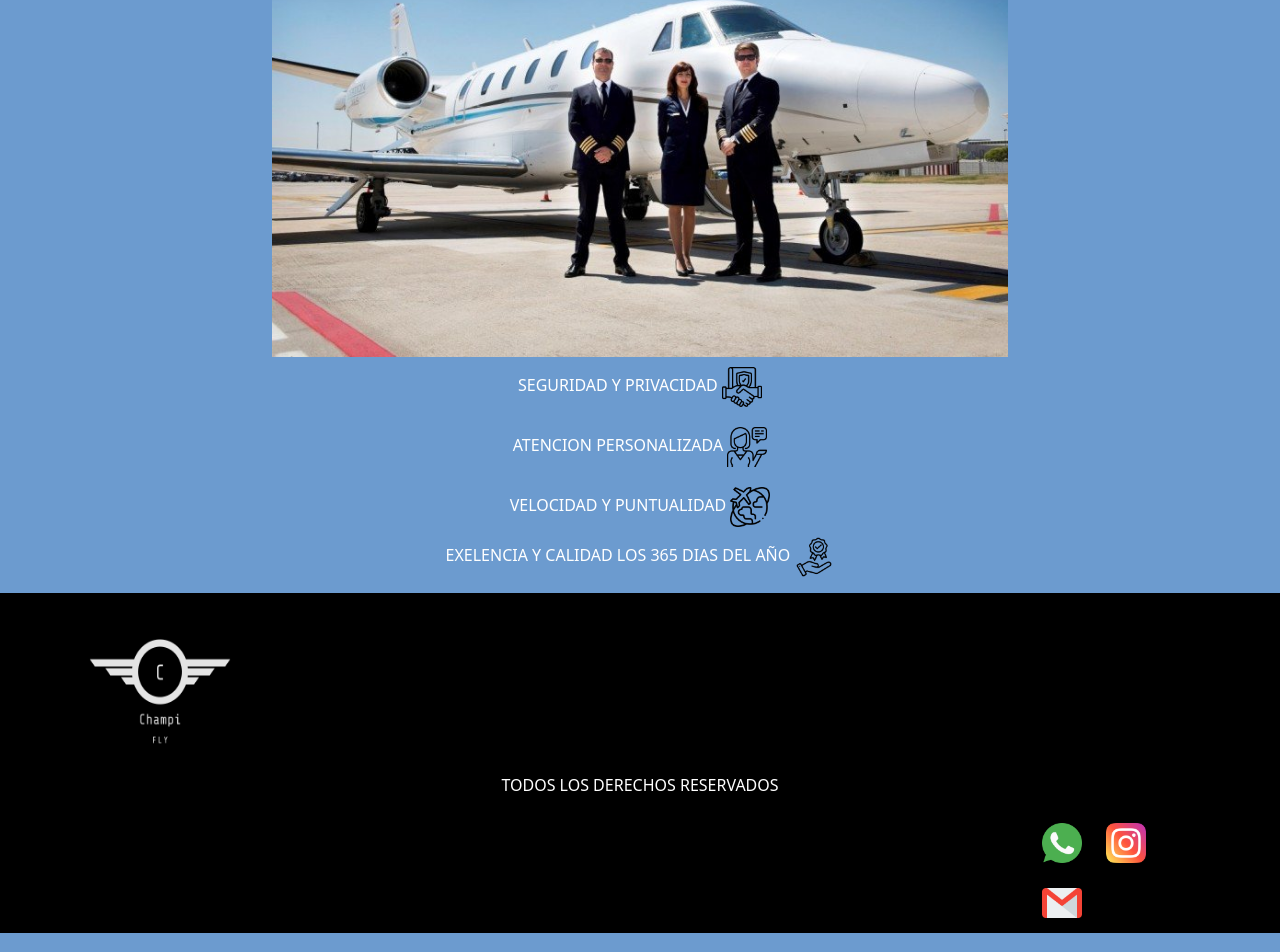
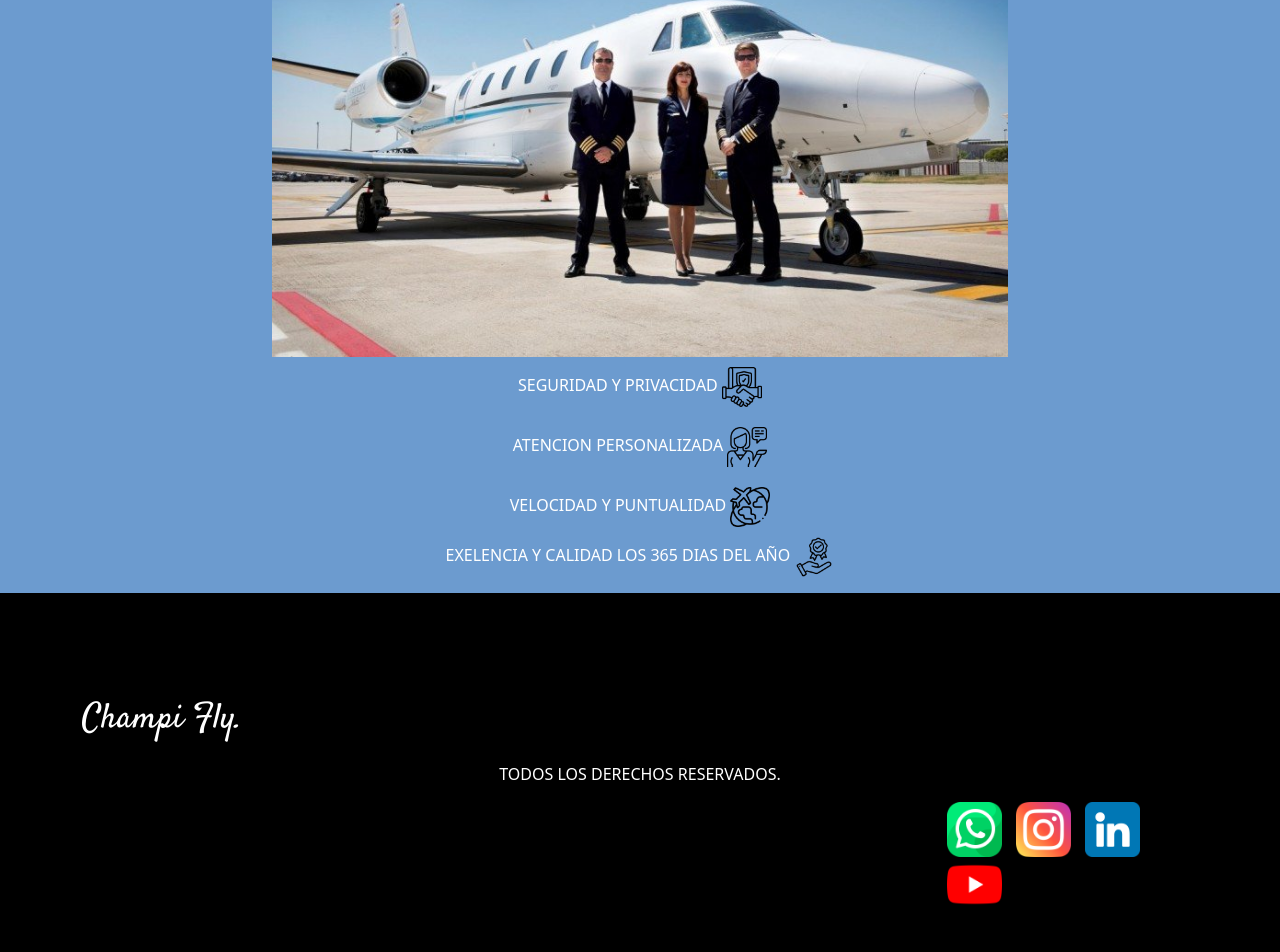
Before and after one commit to JuanpPabloFerraccioli/Entrega3Proyecto, a plain HTML site: page index.html in a window 1280 px wide. Shown: the part 964-1916 px from the top of the page. Drawn offline with nearby package versions, Linux system fonts and the light colour scheme.

Commit message:
Agregado de fotos y footer index

```diff
--- a/css/styles.css
+++ b/css/styles.css
@@ -1,5 +1,4 @@
-@import url('https://fonts.googleapis.com/css2?family=Noto+Sans&display=swap');
-
+@import url('https://fonts.googleapis.com/css2?family=Noto+Sans&family=Satisfy&display=swap');
 *{
     margin: 0%;
     padding: 0%;
@@ -79,35 +78,47 @@ footer{
     height: 100%;
     background-color: black;
 }
+/* TEXTO LOGO FOOTER */
+.cfooter{
+    font-family: 'Noto Sans', sans-serif;
+font-family: 'Satisfy', cursive;
+color: white;
+font-size: 35px;
+margin-top: 100px;
 
-.logofooter{
-    height: 180px;
-    width: 180px;
+}
+/* TEXTO COPY FOOTER */
+.copyfooter{
+color: white;
 
-    /* margin-top: 100px; */
+
+
+}
+/* REFERENCIA PARA ICONOS */
+.logowpp{
+    height: 55px;
+    width: 55px;
+    margin-left: 10px;
+
 }
 
-.copytext{
-    color: white;
-    /* margin-bottom: px; */
+.logoig{
+    height: 55px;
+    width: 55px;
+    margin-left: 10px;
 }
 
-
-.footerwpp{
-
-    height: 60px;
-    width: 60px;
-    padding: 10px;
+.logolk{
+    height: 55px;
+    width: 55px;
+    margin-left: 10px;
+}
+.logoyt{
+    height: 55px;
+    width: 55px;
+    margin-left: 10px;
 }
 
-.footerinstagram{
-    height: 60px;
-    width: 60px;
-    padding: 10px;
+footer div .logosredes{
+    margin-bottom: 40px;
 }
-
-.footermail{
-    height: 60px;
-    width: 60px;
-    padding: 10px;
-}
--- a/index.html
+++ b/index.html
@@ -102,56 +102,24 @@
 
     <div class="container">
         <div class="row">
-            <!-- LOGO CF -->
-            <img class="col-4 logofooter" src="images/logo_transparentsized.png" alt="">
+        <p class="col-4 cfooter">Champi Fly.</p>
         </div>
-        <!-- COPYRIGTH -->
-            <div class="col-12">
-                <p class="text-center copytext">TODOS LOS DERECHOS RESERVADOS</p>
-            </div>
-            <!-- REDES SOCIALES FOOTER -->
-                <div class="row d-flex justify-content-end">
-                    <div class="col-2">
-                    <img class="footerwpp" src="images/whatsapp logo.png" alt="logo wpp">
-                    <img class="footerinstagram" src="images/instagram.png" alt="log ig">
-                    <img class="footermail" src="images/gmail logo.png" alt="logo gmail">
+        <div class="col-12">
+            <p class="text-center copyfooter">TODOS LOS DERECHOS RESERVADOS.</p>
+        </div>
+        <div class="row d-flex justify-content-end">
+                <div class="logosredes col-3">
+            <img class="logowpp" src="images/whatsapp (3).png" alt="Logo whatsapp">
+            <img class="logoig" src="images/instagram.png" alt="Logo instagram">
+            <img class="logolk" src="images/linkedin.png" alt="logo linkedin">
+            <img class="logoyt" src="images/youtube.png" alt="logo youtube">
                 </div>
-
-            </div>
+        </div>
     </div>
-
-</footer>
 
 
 
-
-
-
-
-
-
-
-
-
-
-
+</footer>
 </main>
-
-
-
-
-
-
-
-
-
-
-
-
-
-
-
-
-
 </body>
 </html>
```
Also changed, not shown: images/gorjeo.png (added), images/linkedin.png (added), images/whatsapp (3).png (added), images/whatsapp logo.png (deleted), images/youtube.png (added).
